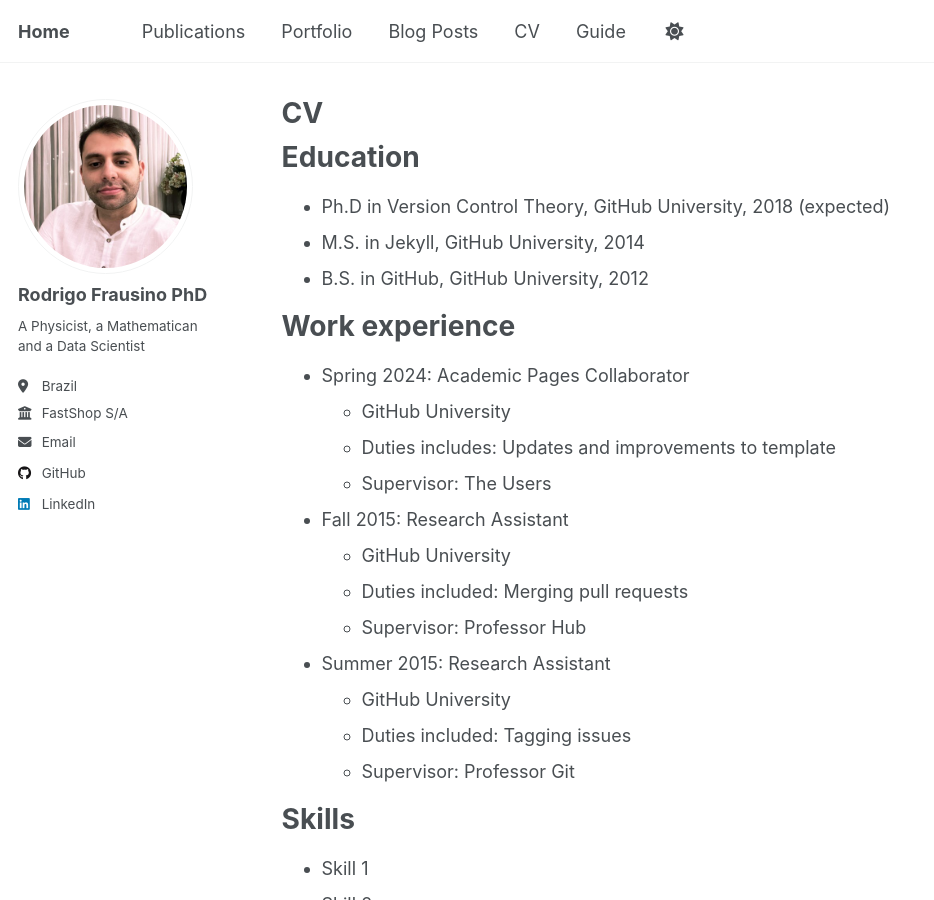
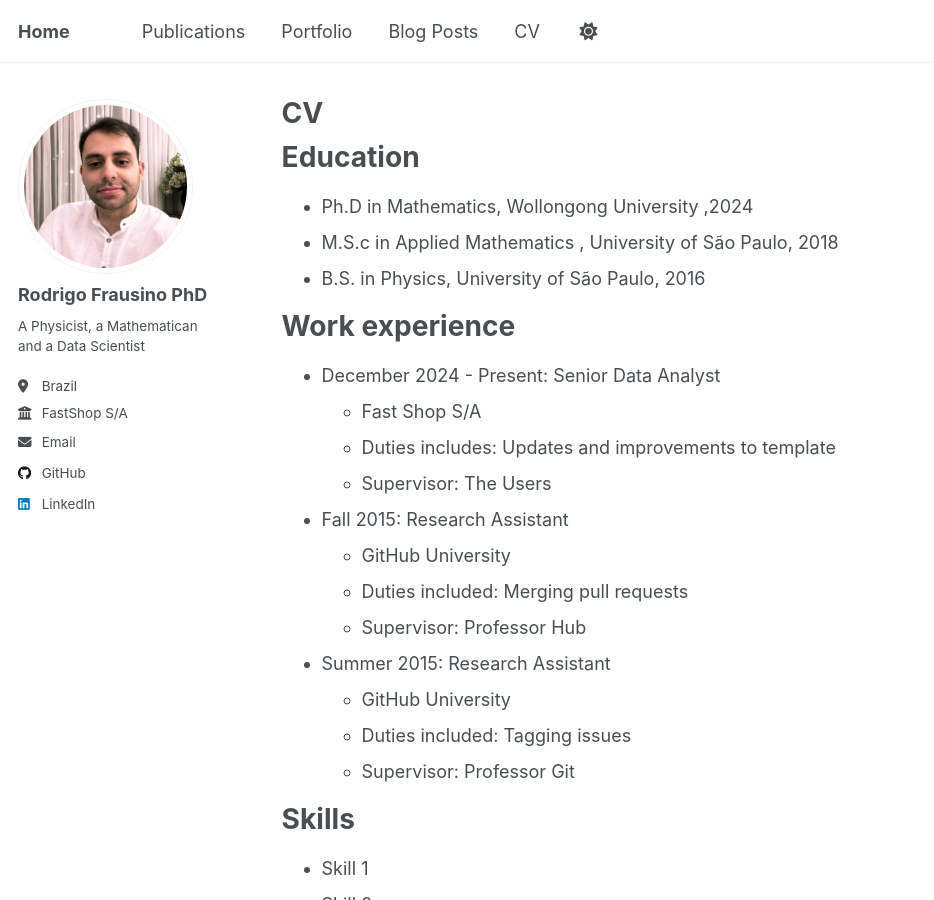
Before and after one commit to rodrigo-frausino/rodrigo-frausino.github.io, a Jekyll site: the page built from _pages/cv.md, in a window 1280 px wide and 900 px high. Shown: the whole window, without its empty margins (0-934 px from the left). Built offline with Jekyll 4.4.1, drawn with Linux system fonts in a browser that asks for light colours.

Commit message:
Refactor navigation and update portfolio entries; remove Guide link, enhance about page content, revise CV details, and restore AWS Pipeline Study portfolio.

```diff
--- a/_data/navigation.yml
+++ b/_data/navigation.yml
@@ -29,5 +29,5 @@ main:
   # - title: "CV"
   #   url: /cv-json/
 
-  - title: "Guide"
-    url: /markdown/
+  #- title: "Guide"
+  #  url: /markdown/
--- a/_pages/cv.md
+++ b/_pages/cv.md
@@ -11,14 +11,14 @@ redirect_from:
 
 Education
 ======
-* Ph.D in Version Control Theory, GitHub University, 2018 (expected)
-* M.S. in Jekyll, GitHub University, 2014
-* B.S. in GitHub, GitHub University, 2012
+* Ph.D in Mathematics, Wollongong University ,2024
+* M.S.c in Applied Mathematics , University of São Paulo, 2018
+* B.S. in Physics, University of São Paulo, 2016
 
 Work experience
 ======
-* Spring 2024: Academic Pages Collaborator
-  * GitHub University
+* December 2024 - Present: Senior Data Analyst
+  * Fast Shop S/A
   * Duties includes: Updates and improvements to template
   * Supervisor: The Users
 
```
Also changed, not shown: _pages/about.md (+2 -1 lines), _portfolio/portfolio-1.md (+1 -0 lines), _portfolio/portfolio-2.md (renamed from _portfolio/portfolio-2.html, +1 -1 lines).
